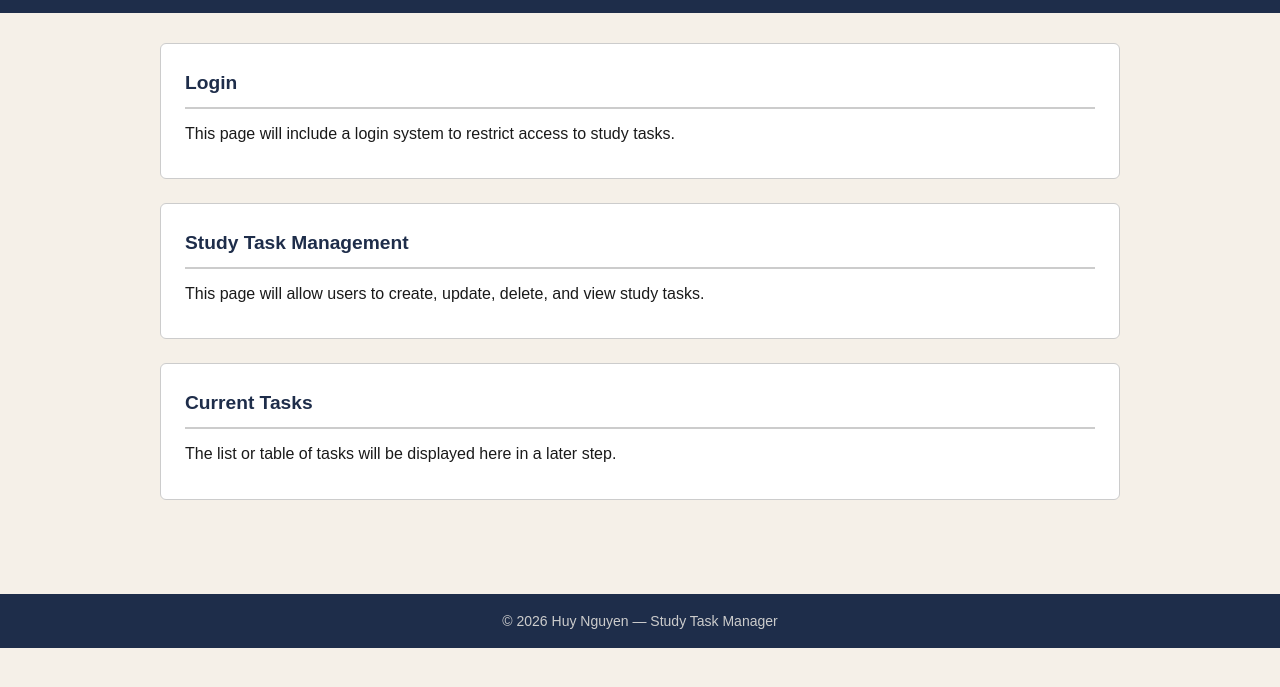
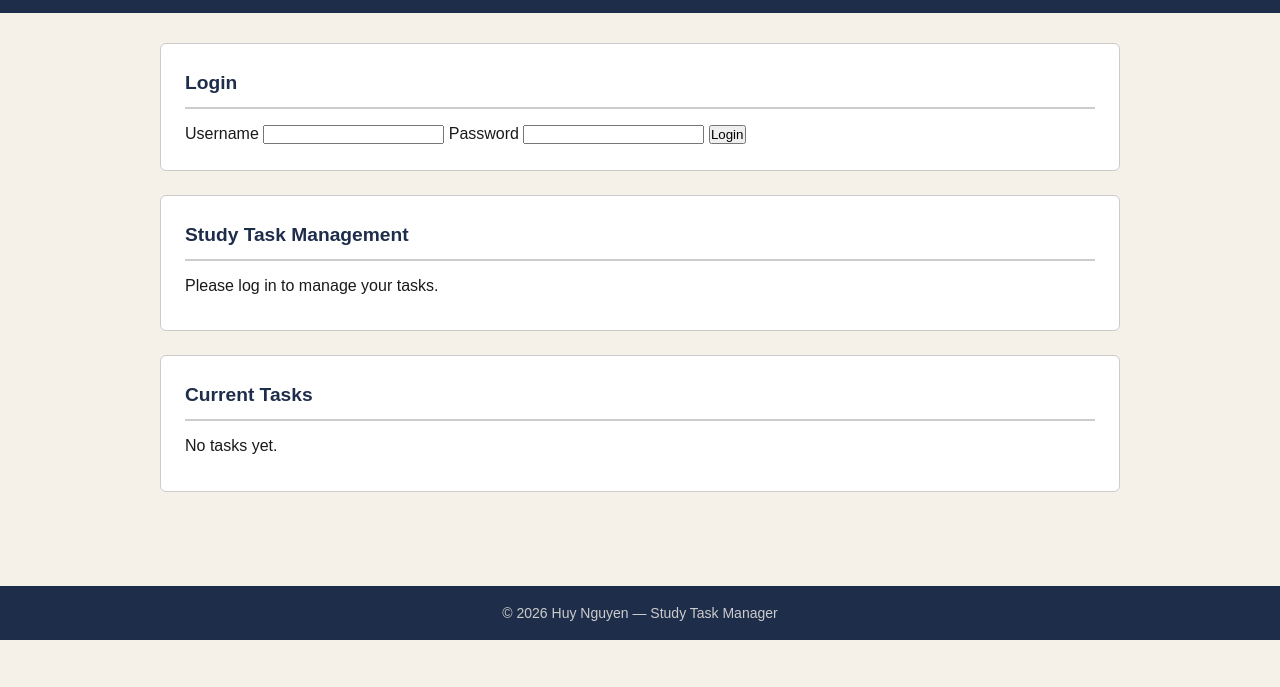
Before and after one commit to HuggyXZ/assignment3-webpage-HuggyXZ, a plain HTML site: page Assignment_3_WebPage/tasks.html in a window 1280 px wide. Shown: the part 55-742 px from the top of the page. Drawn offline with Linux system fonts and the light colour scheme.

Commit message:
feat: Add login form HTML to tasks.html

```diff
--- a/Assignment_3_WebPage/tasks.html
+++ b/Assignment_3_WebPage/tasks.html
@@ -28,22 +28,30 @@
 
     <!-- Main content area -->
     <main>
-        <!-- Login area -->
+        <!-- Login section - restricts access to the task management page -->
         <section>
             <h2>Login</h2>
-            <p>This page will include a login system to restrict access to study tasks.</p>
+            <form>
+                <label>Username</label>
+                <input type="text">
+
+                <label>Password</label>
+                <input type="password">
+
+                <button type="submit">Login</button>
+            </form>
         </section>
 
-        <!-- Task management form area -->
+        <!-- Task management section - hidden until user logs in -->
         <section>
             <h2>Study Task Management</h2>
-            <p>This page will allow users to create, update, delete, and view study tasks.</p>
+            <p>Please log in to manage your tasks.</p>
         </section>
 
-        <!-- Task list area -->
+        <!-- Task list section -->
         <section>
             <h2>Current Tasks</h2>
-            <p>The list or table of tasks will be displayed here in a later step.</p>
+            <p>No tasks yet.</p>
         </section>
     </main>
 
```
